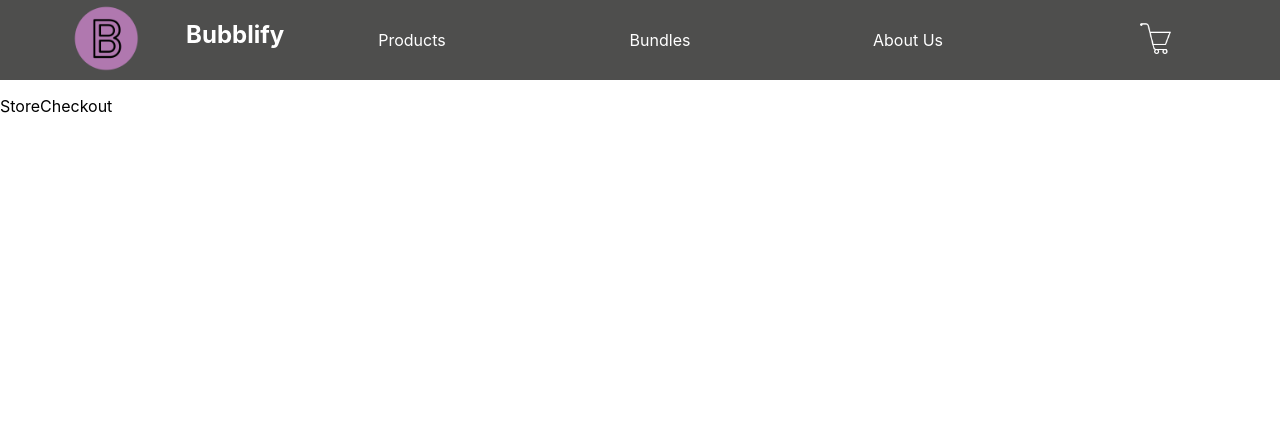
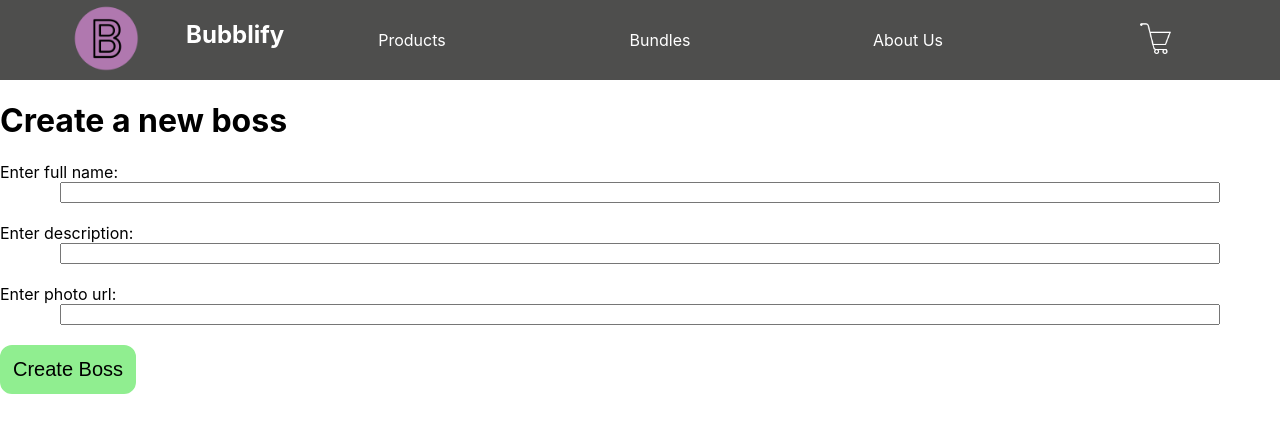
Before and after one commit to Daddara/Bubblify, a React (Create React App) app: page /cart/checkout/pickup in a window 1280 px wide. Shown: the top 432 px of the page. Built offline with nearby package versions, Linux system fonts and the light colour scheme; no server answers.

Commit message:
working on cart

```diff
--- a/package.json
+++ b/package.json
@@ -13,6 +13,7 @@
     "react-router-dom": "^6.2.2",
     "react-scripts": "5.0.0",
     "redux-thunk": "^2.4.1",
+    "toastr": "^2.1.4",
     "web-vitals": "^2.1.4"
   },
   "scripts": {
--- a/src/components/DeliverCheckout/index.js
+++ b/src/components/DeliverCheckout/index.js
@@ -5,7 +5,7 @@ import { NavLink } from "react-router-dom";
 class DeliverCheckout extends React.Component{
     render(){
         return(
-            // Store Pickup or Delivered
+            // Render a form
             <div>DeliverCheckout
             </div>
         )
--- /dev/null
+++ b/src/components/Form/index.js
@@ -0,0 +1,12 @@
+import React from "react";
+import "./styles.css";
+
+const Form = ({ onSubmit, children }) => {
+    return(
+    <form onSubmit={onSubmit} className="form-horizontal">
+        {children}
+    </form>
+    )
+}
+
+export default Form;
--- /dev/null
+++ b/src/components/Form/styles.css
@@ -0,0 +1,3 @@
+.form-horizontal{
+    border-radius: 12px;
+}
--- /dev/null
+++ b/src/components/Input/index.js
@@ -0,0 +1,36 @@
+import React from 'react';
+import PropTypes from 'prop-types';
+import "./styles.css";
+
+const Input = ({ value, onInput, type, errorMessage, label, name, htmlId }) => (
+  <div className="form-group">
+    {
+      label
+      ?
+      <label htmlFor={ htmlId } className="control-label">{ label }</label>
+      :
+      <></>
+    }
+    <input
+      type={ type }
+      value={ value }
+      onChange={ onInput }
+      name={ name }
+      id={ htmlId }
+      className="form-control" />
+    <span className="error">{ errorMessage }</span>
+  </div>
+);
+
+Input.propTypes = {
+  /* The value provided to the input HTML tag */
+  value: PropTypes.string.isRequired,
+  onInput: PropTypes.func.isRequired,
+  type: PropTypes.oneOf([ 'text', 'password', 'submit', 'email', 'number' ]),
+  errorMessage: PropTypes.string,
+  label: PropTypes.string,
+  name: PropTypes.string.isRequired,
+  htmlId: PropTypes.string.isRequired,
+}
+
+export default Input;
--- /dev/null
+++ b/src/components/Input/styles.css
@@ -0,0 +1,35 @@
+.form-group{
+    /* background-color: aquamarine; */
+    display: grid;
+    /* justify-content: center; */
+    align-items: center;
+    padding-bottom: 20px;
+
+}
+
+.control-label{
+    /* background-color: blue; */
+}
+
+.form-control{
+    /* background-color: greenyellow; */
+    width: 90%;
+    justify-self: center;
+}
+
+.error{
+    color: red;
+    font-weight: bold;
+}
+
+.btn{
+    border: 3px solid #90ee90;
+    border-radius: 12px;
+    text-decoration: none;
+    background-color: #90ee90;
+    padding: 10px 10px;
+    text-align: center;
+    align-items: center;
+    font-size: 20px;
+    cursor: pointer;
+}
--- a/src/components/StoreCheckout/index.js
+++ b/src/components/StoreCheckout/index.js
@@ -1,14 +1,113 @@
 import React from "react";
 import { NavLink } from "react-router-dom";
+import toastr from 'toastr';
+import Form from '../Form';
+import Input from '../Input';
 
 
 class StoreCheckout extends React.Component{
+    state = {
+        redirect: false,
+        fields: {
+          id : 0,
+          name: '',
+          description: '',
+          url: '',
+        },
+        errors: {
+          nameError: '',
+          descriptionError: '',
+          urlError: '',
+        },
+      }
+
+      onInput(e) {
+        this.setState({ fields: {
+          ...this.state.fields,
+          [ e.target.name ]: e.target.value,
+        } });
+      }
+
+      validateForm() {
+        const { name, description, url } = this.state.fields;
+        const errors = {};
+
+        if (name === '') { errors.nameError = 'Boss name is required.'; }
+        if (description === '') { errors.descriptionError = 'Description is required.'; }
+        if (url === '') { errors.urlError = 'Image url is required.'; }
+        if (Object.keys(errors).length > 0) {
+          this.setState({ ...this.state.errors, errors });
+          return false;
+        }
+
+        return true;
+      }
+
+      submitForm(e) {
+        e.preventDefault();
+        if (!this.validateForm()) {
+          toastr.error('The form was not successfully submitted!', 'Failed!');
+        } else {
+          let arr = this.props.bosses.data;
+          const ids = arr.map(object => {
+            return object.id;
+          });
+          const max = Math.max(...ids);
+          const data = this.state.fields;
+          const newId = max + 1;
+          data.id = newId;
+          data['img'] = data['url'];
+          delete data['url'];
+          this.props.createBoss(data);
+          // Send data to api and redux store
+          toastr.success('The form was successfully submitted!', 'Success!');
+          this.setState({ redirect: true });
+          // Redirect
+        }
+      }
+
     render(){
+
+        const { name, description, url} = this.state.fields;
+        const { nameError, descriptionError, urlError } = this.state.errors;
+
         return(
-            // Store Pickup or Delivered
-            <div>StoreCheckout
-
-            </div>
+            // Render a form
+            <>
+                <h1>Create a new boss</h1>
+        <Form onSubmit={ e => this.submitForm(e) }>
+          <Input
+            type="text"
+            value={ name }
+            name="name"
+            htmlId="name"
+            label="Enter full name: "
+            errorMessage={ nameError }
+            onInput={ e => this.onInput(e) }/>
+          <Input
+            type="text"
+            value={ description }
+            name="description"
+            htmlId="description"
+            label="Enter description: "
+            errorMessage={ descriptionError }
+            onInput={ e => this.onInput(e) }/>
+          <Input
+            type="text"
+            value={ url }
+            name="url"
+            htmlId="url"
+            label="Enter photo url: "
+            errorMessage={ urlError }
+            onInput={ e => this.onInput(e) }/>
+          <input
+            type="submit"
+            value="Create Boss"
+            className="btn"
+            // style={{ float: 'right', marginTop: '10' }}
+            />
+        </Form>
+            </>
         )
     }
 }
```
Also changed, not shown: 1 other file (tests, documents, lock files or other folders).
